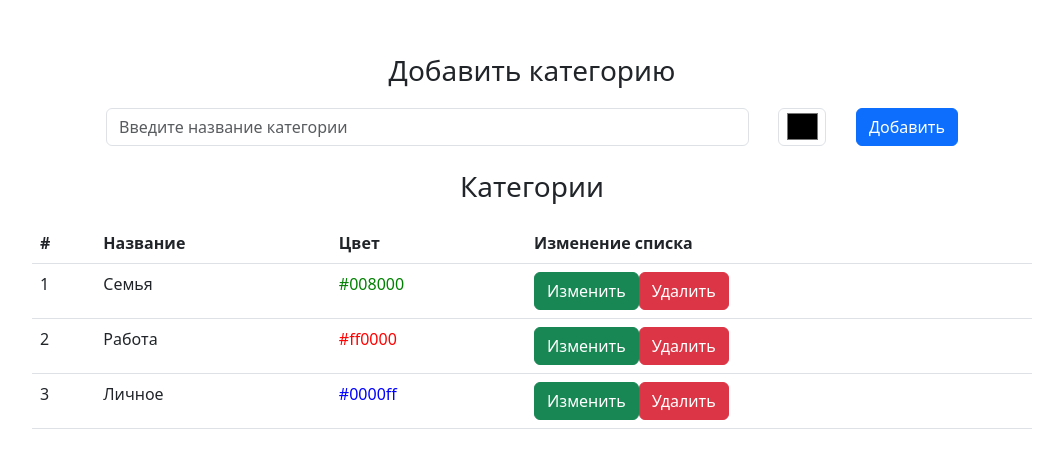
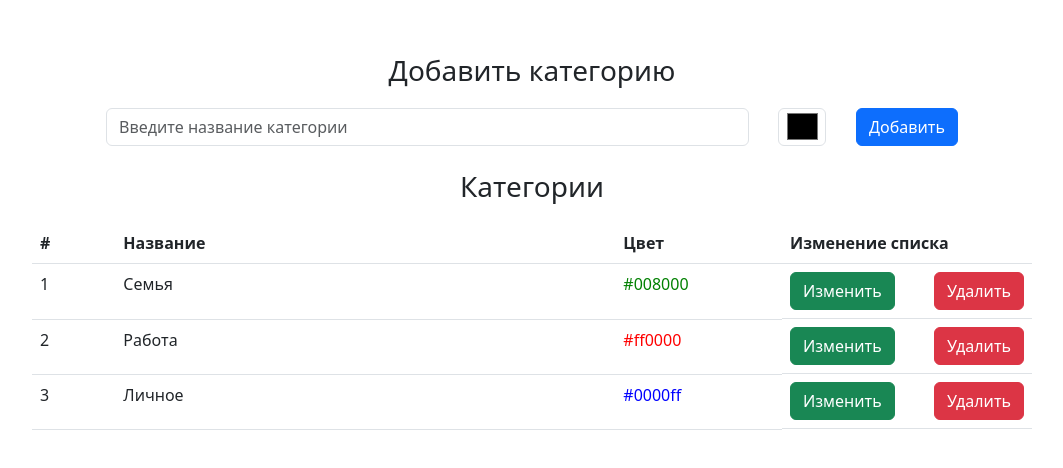
Before and after one commit to BesPredel63/todo_reactjs, a React (Create React App) app: page / in a window 1280 px wide. Shown: the top 468 px of the page, without its empty margins (108-1171 px from the left). Built offline with nearby package versions, Linux system fonts and the light colour scheme.

Commit message:
Стилизационная настройка таблицы списка Категорий

```diff
--- a/src/components/Lists/Categories/CategoriesItem.jsx
+++ b/src/components/Lists/Categories/CategoriesItem.jsx
@@ -22,7 +22,7 @@ const CategoriesItem = ({categories, remove}) => {
                     <td>{index + 1}</td>
                     <td>{cat.title}</td>
                     <td style={{color: `${cat.color}`}}>{cat.color}</td>
-                    <td>
+                    <td className='btnSetting'>
                         <button className='btn btn-success'>Изменить</button>
                         <button className='btn btn-danger' onClick={() => remove(cat)}>Удалить</button>
                     </td>
--- a/src/components/Lists/Categories/CategoriesList.jsx
+++ b/src/components/Lists/Categories/CategoriesList.jsx
@@ -7,10 +7,10 @@ const CategoriesList = ({categories, remove}) => {
             <table className='table'>
                 <thead>
                     <tr>
-                        <th>#</th>
-                        <th>Название</th>
-                        <th>Цвет</th>
-                        <th>Изменение списка</th>
+                        <th className='col-md-1'>#</th>
+                        <th className='col-md-6'>Название</th>
+                        <th className='col-md-2'>Цвет</th>
+                        <th className='col-md-3'>Изменение списка</th>
                     </tr>
                 </thead>
                 <CategoriesItem categories={categories} remove={remove}/>
--- a/src/components/Lists/Categories/categoryStyle.css
+++ b/src/components/Lists/Categories/categoryStyle.css
@@ -12,3 +12,7 @@
     height: 38px;
     padding: 0.3rem 0.45rem;
 }
+.btnSetting {
+    display: flex;
+    justify-content: space-between;
+}
```
